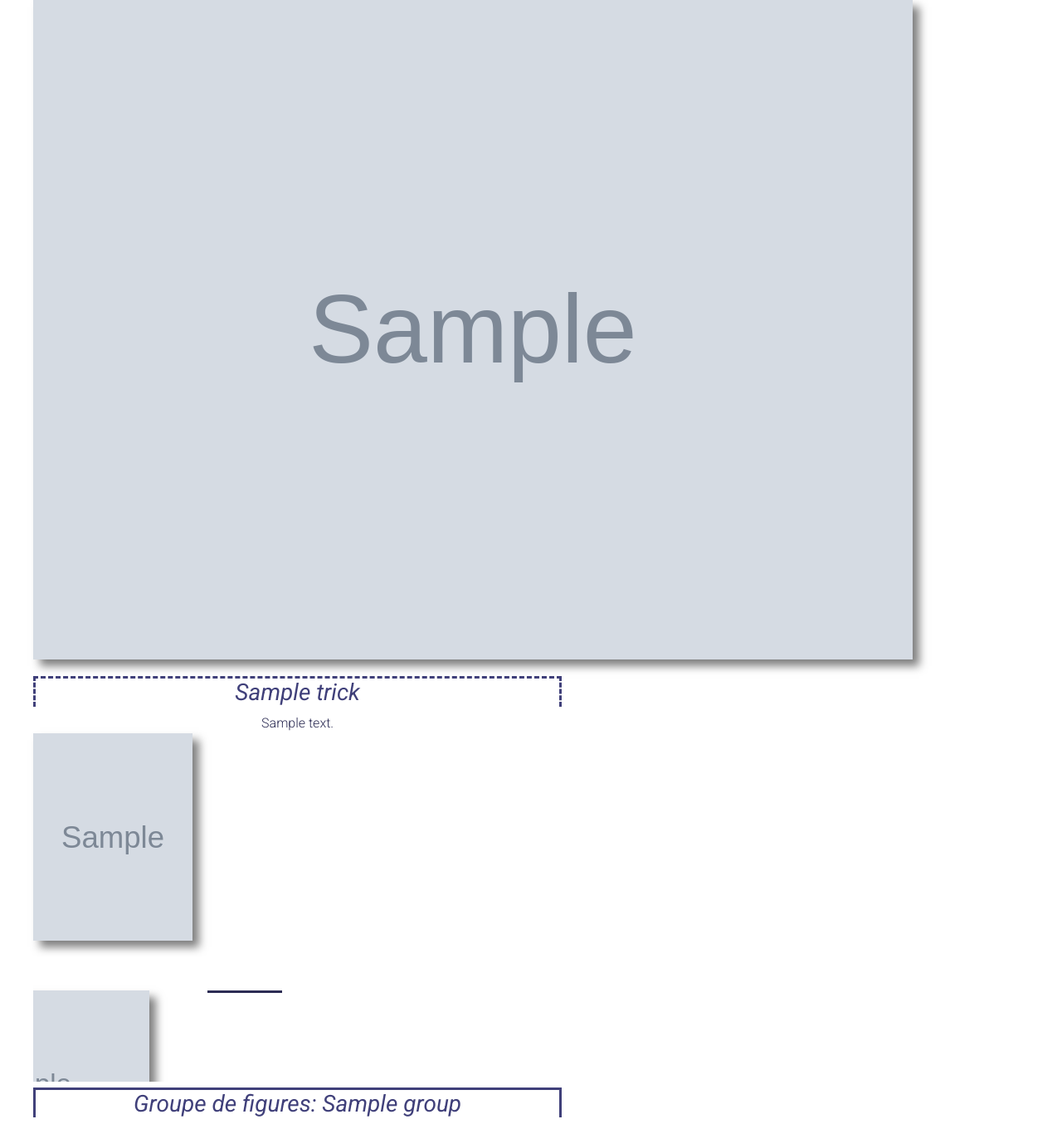
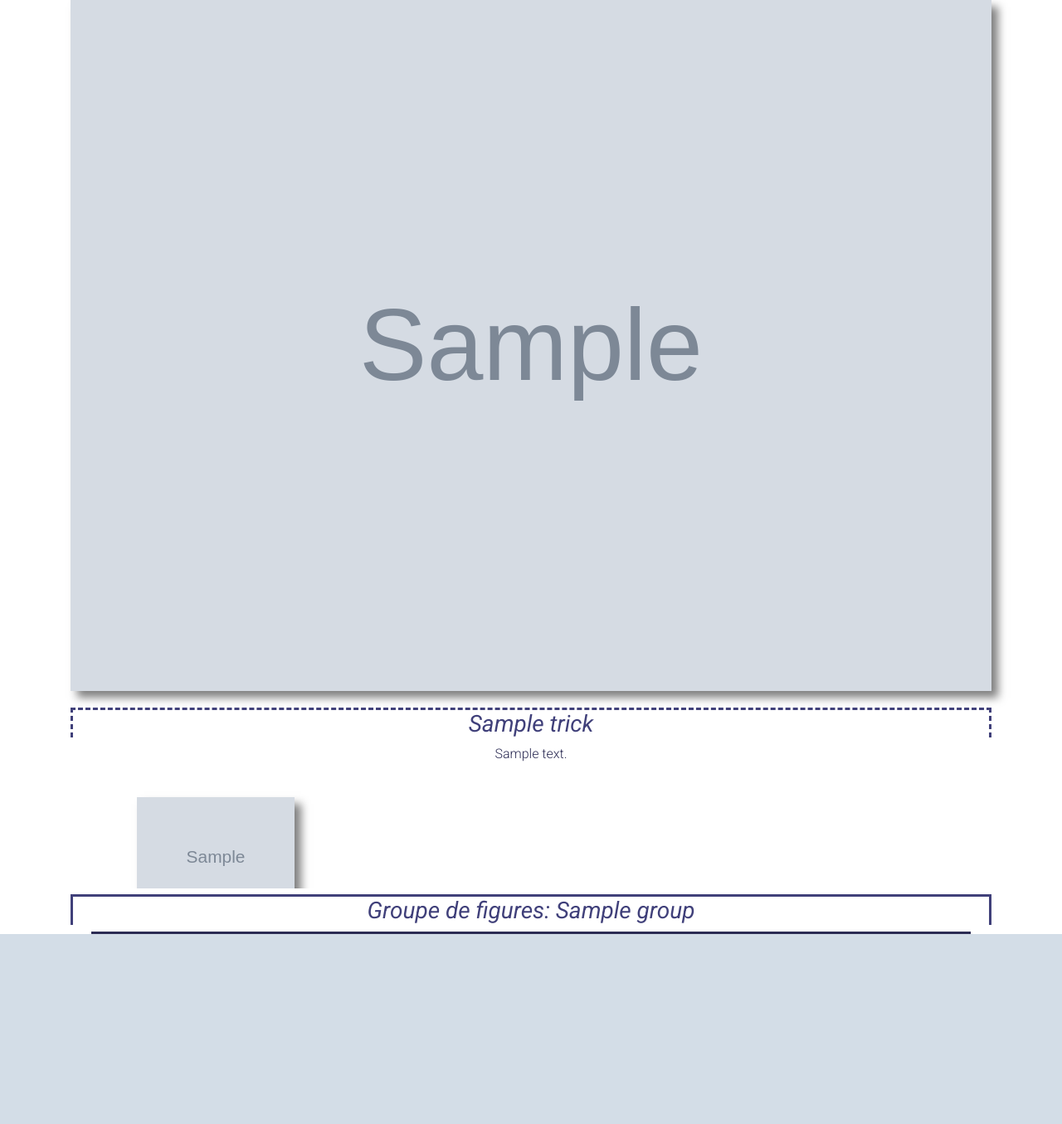
Before and after one commit to marinejourdan/snowtricks, a Symfony app: template templates/oneTrick.html.twig in a window 1280 px wide. Shown: the part 236-1591 px from the top of the page at 83% size. After the commit the page ends 1362 px from the top, so only its background shows below. Run offline with Twig, Linux system fonts and the light colour scheme; the template is opened without the code that fills it: most values are stand-ins (such as "Sample title", 1, 10 or a date in 2020); some libraries are stand-ins or nearby versions.

Commit message:
#3 révision formulaire end form add trick

```diff
--- a/public/css/styles.css
+++ b/public/css/styles.css
@@ -38,6 +38,10 @@
         justify-content: center;
         margin-right: 10px;
     }
+}
+#flechebas {
+    position: absolute;
+    right: 2em;
 }
 
 /*footer*/
@@ -159,10 +163,9 @@
     border-style: solid;
     border-bottom: #0a0a0a;
 }
-@media all and (max-width: 780px){
-
+.fa-solid{
+    display: inline-block;
 }
-
 
 
 
--- a/src/Controller/trickController.php
+++ b/src/Controller/trickController.php
@@ -42,7 +42,6 @@
         if ($form->isSubmitted() && $form->isValid()) {
             $trick = $form->getData();
             $gallery = $trick->getGallery();
-
             foreach ($gallery as $media) {
                 if ('image' == $media->getType()) {
                     $uploadedFile = $media->getUploadedFile();
@@ -50,9 +49,6 @@
                         $originalFilename = pathinfo($uploadedFile->getClientOriginalName(), PATHINFO_FILENAME);
                         $fileName = $originalFilename.'-'.uniqid().'.'.$uploadedFile->guessExtension();
                         $media->setFileName($fileName);
-                        $media->setType('image');
-                        $media->setTrick($trick);
-
                         try {
                             $uploadedFile->move(
                                 'assets',
@@ -63,6 +59,8 @@
                         }
                     }
                 }
+
+                $media->setTrick($trick);
             }
             $em->persist($trick);
             $em->flush();
--- a/src/Form/AddTrickType.php
+++ b/src/Form/AddTrickType.php
@@ -40,6 +40,7 @@
                 'entry_type' => MediaType::class,
                 'attr' => [
                     'class' => 'add_trick_gallery',
+                    'data-index' => 1,
                 ],
             ])
             ->add('submit', SubmitType::class)
--- a/templates/accueil.html.twig
+++ b/templates/accueil.html.twig
@@ -1,12 +1,13 @@
 {% extends "./base.html.twig" %}
+
 {% block body %}
+    <a class="fa-solid fa-arrow-down-long fa-2xl" id="flechebas" href="#loadMore" ></a>
     <div class="jumbotron ">
         <div class="container">
             <div class="fond" >
             </div>
             <h1>Snowtricks <br> le meilleur du snowboard!</h1>
         </div>
-                <a class="fa-solid fa-arrow-down-long fa-2xl" href="#loadMore" ></a>
     </div>
     <div id="loadMore">
         {% include 'loadMore.html.twig' %}
@@ -15,7 +16,6 @@
 {% endblock %}
 
 {% block javascript %}
-
     <script>
         let page = 1;
         function loadMore(){
@@ -28,5 +28,4 @@
             })
         }
     </script>
-
 {% endblock %}
--- a/templates/base.html.twig
+++ b/templates/base.html.twig
@@ -14,29 +14,22 @@
 
     <body class="body">
 
+        {{ include('partials/_header.html.twig')  }}
 
-        {{ include('partials/_header.html.twig')  }}
         <div class="flash-success" >
             {% for message in app.flashes('success') %}
                 {{ message }}
             {% endfor %}
         </div>
+
         <div class="flash-fail" >
             {% for message in app.flashes('fail') %}
                 {{ message }}
             {% endfor %}
         </div>
 
-
-        <div class=" flex-fill d-flex flex-row-nowrap justify-content-center">
-            <div class="content d-flex flex-row-nowrap flex-fill">
-
-                <div class="app-content flex-fill">
-                    <div class="main">
-                    {% block body %}{% endblock %}
-                    </div>
-                </div>
-            </div>
+        <div class="main">
+            {% block body %}{% endblock %}
         </div>
 
         {{ include('partials/_footer.html.twig')  }}
--- a/templates/oneTrick.html.twig
+++ b/templates/oneTrick.html.twig
@@ -1,7 +1,9 @@
 {% extends "./base.html.twig" %}
         {% block body %}
         <div class="container" id="fond_image_home">
+
             <div class="row">
+                <div class="col-lg-12">
                     {% if is_granted ('IS_AUTHENTICATED_FULLY')%}
                         <a class="fa-solid fa-trash-can" href={{ path('delete', {'id' : trick.id}) }}> <span class="sr-only">(current)</span></a>
                         <a class="fa-solid  fa-pencil" href={{ path('update', {'id' : trick.id}) }}> <span class="sr-only">(current)</span></a>
@@ -18,25 +20,23 @@
                         <div class="col-md-12">{{trick.description}}</div>
                         <div class="row">
                             {% for media in trick.gallery %}
-                        <div class="col-md-4">
-                        <img height="250px" width="250px" src="/assets/{{ media.fileName }}" class="w-100">
+                                <div class="col-lg-4">
+                                    {% if media.type =='image' %}
+                                        <img src="/assets/{{ media.fileName }}" class="w-100">
+                                    {% else %}
                                         <iframe src="{{ media.videoUrl }}" title="YouTube video player" frameborder="0" allow="accelerometer; autoplay; clipboard-write; encrypted-media; gyroscope; picture-in-picture" allowfullscreen></iframe>
+                                    {% endif %}
                                 </div>
                             {% endfor %}
                         </div>
                         <h3 class="gallery-group">Groupe de figures: {{trick.group.name}} </h3>
                     </div>
                 </div>
-
-
+            </div>
 
             {% if is_granted ('IS_AUTHENTICATED_FULLY')%}
-                <body class="bg-gradient-primary">
-                    <div class="container">
-                        <div class="card o-hidden border-0 shadow-lg my-5">
-                            <div class="card-body p-0">
                 <div class="row">
-                                    <div class="col-lg-8">
+                    <div class="col-lg-12 bg-gradient-primary border-0 shadow-lg my-5">
                         <div class="p-5">
                             <div class="text-center">
                                 <h1 class="h4 text-gray-900 mb-6">Ajouter un message</h1>
@@ -45,20 +45,12 @@
                         </div>
                     </div>
                 </div>
-                            </div>
-                        </div>
-                    </div>
-                </body>
             {% endif %}
 
 
-        <body class="bg-gradient-primary">
-            <div class="container">
+            <div class="row">
                 {% for message in messages %}
-                <div class="card o-hidden border-0 shadow-lg my-5">
-                    <div class="card-body p-0">
-                        <div class="row">
-                            <div class="col-lg-8">
+                    <div class="col-lg-12 o-hidden border-0 shadow-lg my-5">
                         <div class="p-5">
                             <div class="text-center">
                                 <img src="/assets/{{ message.author.avatar.fileName }}"  class="rounded-circle" style="width: 150px;"
@@ -69,10 +61,7 @@
                             </div>
                         </div>
                     </div>
+                {% endfor %}
             </div>
         </div>
-                </div>
-                {% endfor %}
-            </div>
-        </body>
     {% endblock %}
```
Also changed, not shown: templates/addTrick.html.twig (+25 -2 lines), templates/form/media_type.html.twig (+15 -5 lines), public/assets/560x315_063-1363012577-630626a340d53.jpg (added). Lines whose indentation alone changed are shown as unchanged.
